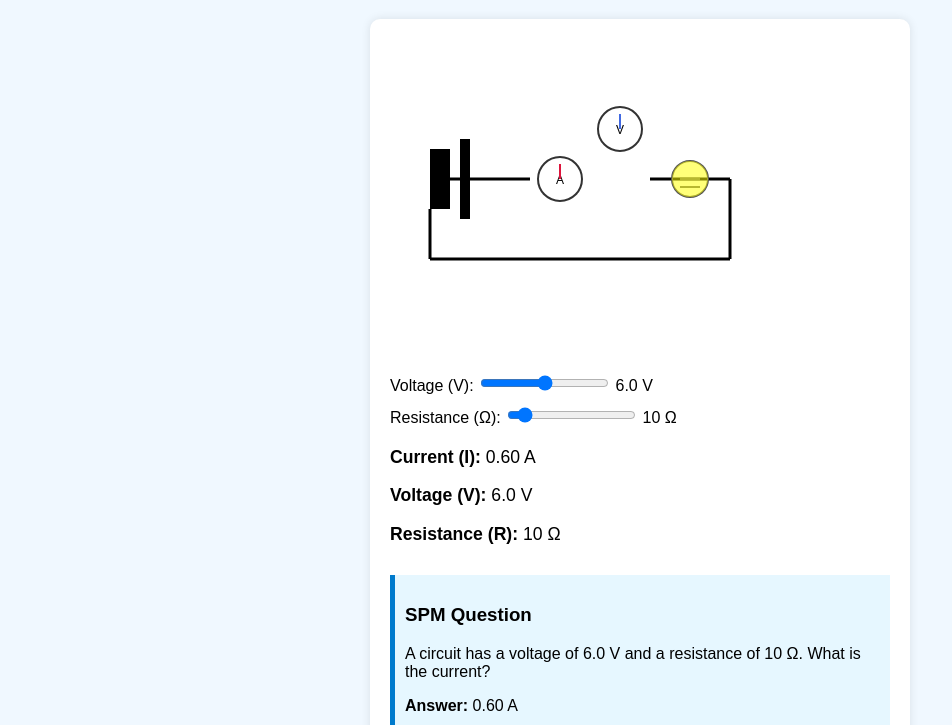
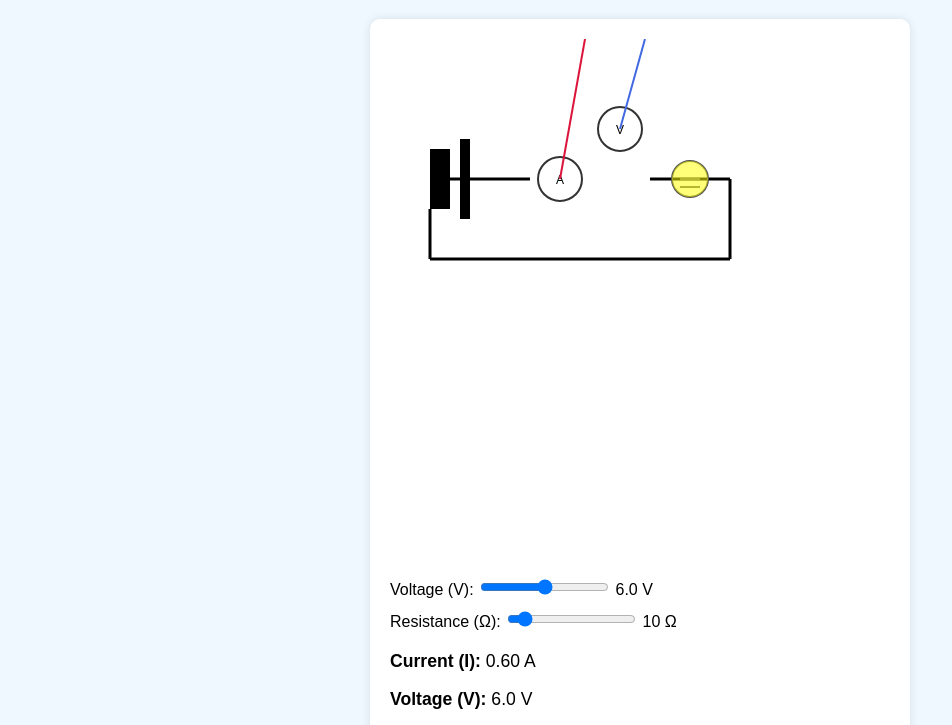
Before and after one commit to gloryxteejunzhe192/spm-physics-sims, a plain HTML site: page index.html in a window 1280 px wide. Shown: the part 61-786 px from the top of the page, without its empty margins (0-952 px from the left). Drawn offline with Linux system fonts and the light colour scheme.

Commit message:
Update index.html

```diff
--- a/index.html
+++ b/index.html
@@ -22,16 +22,16 @@
       <!-- ===== Ammeter ===== -->
       <circle cx="170" cy="140" r="22" stroke="#333" stroke-width="2" fill="white"/>
       <text x="170" y="145" text-anchor="middle" font-size="12">A</text>
-      <!-- needle -->
-      <line id="ammeterNeedle" x1="170" y1="140"
-            x2="170" y2="125" stroke="crimson" stroke-width="2"
+      <!-- Ammeter needle -->
+      <line id="ammeterNeedle" x1="170" y1="140" x2="195" y1="140"
+            stroke="crimson" stroke-width="2"
             transform-origin="170 140"/>
       <!-- ===== Voltmeter ===== -->
       <circle cx="230" cy="90" r="22" stroke="#333" stroke-width="2" fill="white"/>
       <text x="230" y="95" text-anchor="middle" font-size="12">V</text>
-      <!-- needle -->
-      <line id="voltmeterNeedle" x1="230" y1="90"
-            x2="230" y2="75" stroke="royalblue" stroke-width="2"
+      <!-- Voltmeter needle -->
+      <line id="voltmeterNeedle" x1="230" y1="90" x2="255" y1="90"
+            stroke="royalblue" stroke-width="2"
             transform-origin="230 90"/>
       <!-- ===== Bulb ===== -->
       <g id="bulb">
@@ -43,6 +43,8 @@
         <circle id="glow" cx="300" cy="140" r="18" fill="yellow" opacity="0"/>
       </g>
     </svg>
+    <!-- under the existing <svg>...</svg> -->
+    <canvas id="ivGraph" width="400" height="200"></canvas>
 
     <div id="controls">
       <label>Voltage (V): <input type="range" id="voltage" min="0" max="12" step="0.1" value="6" /> <span id="vDisplay">6.0</span> V</label>
```
